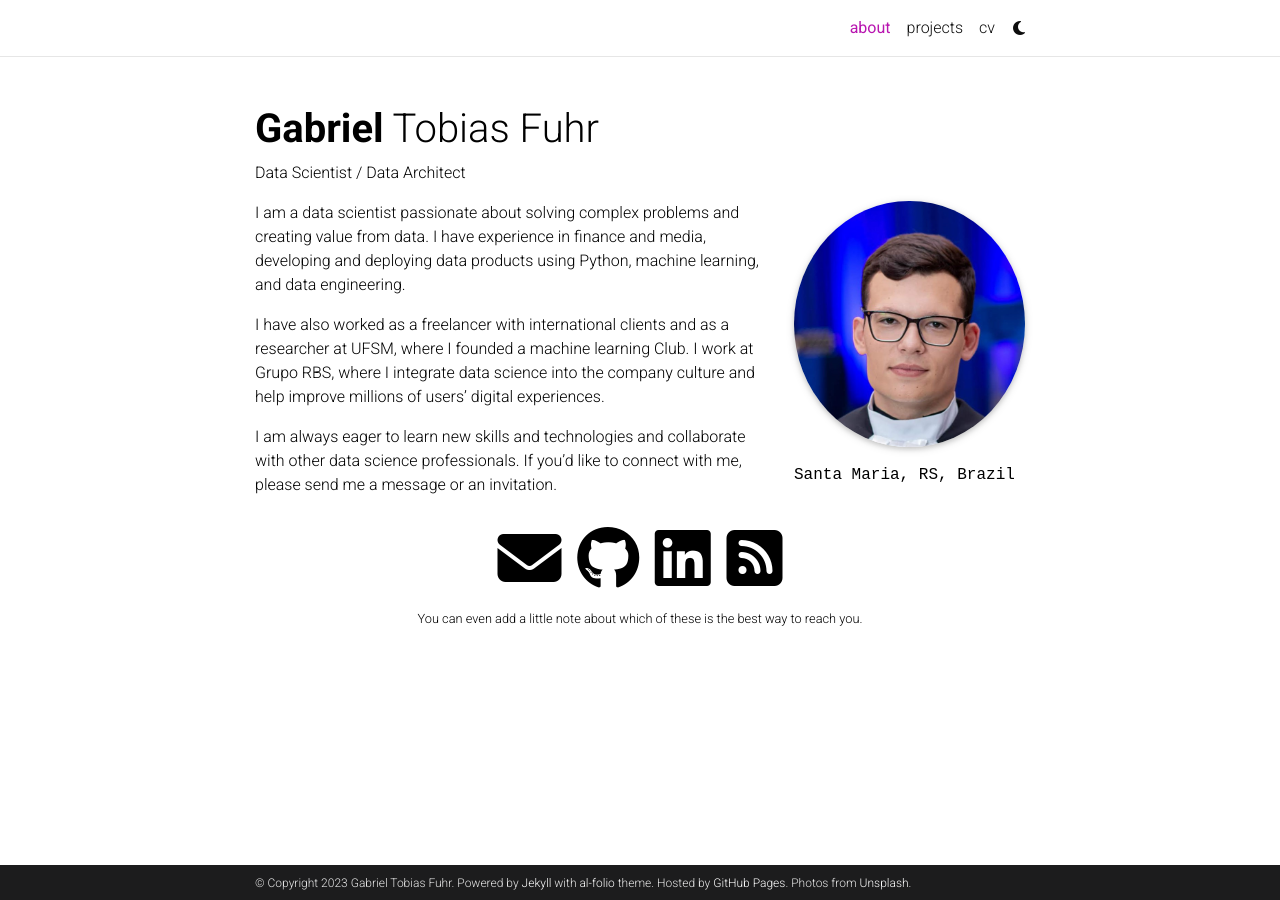
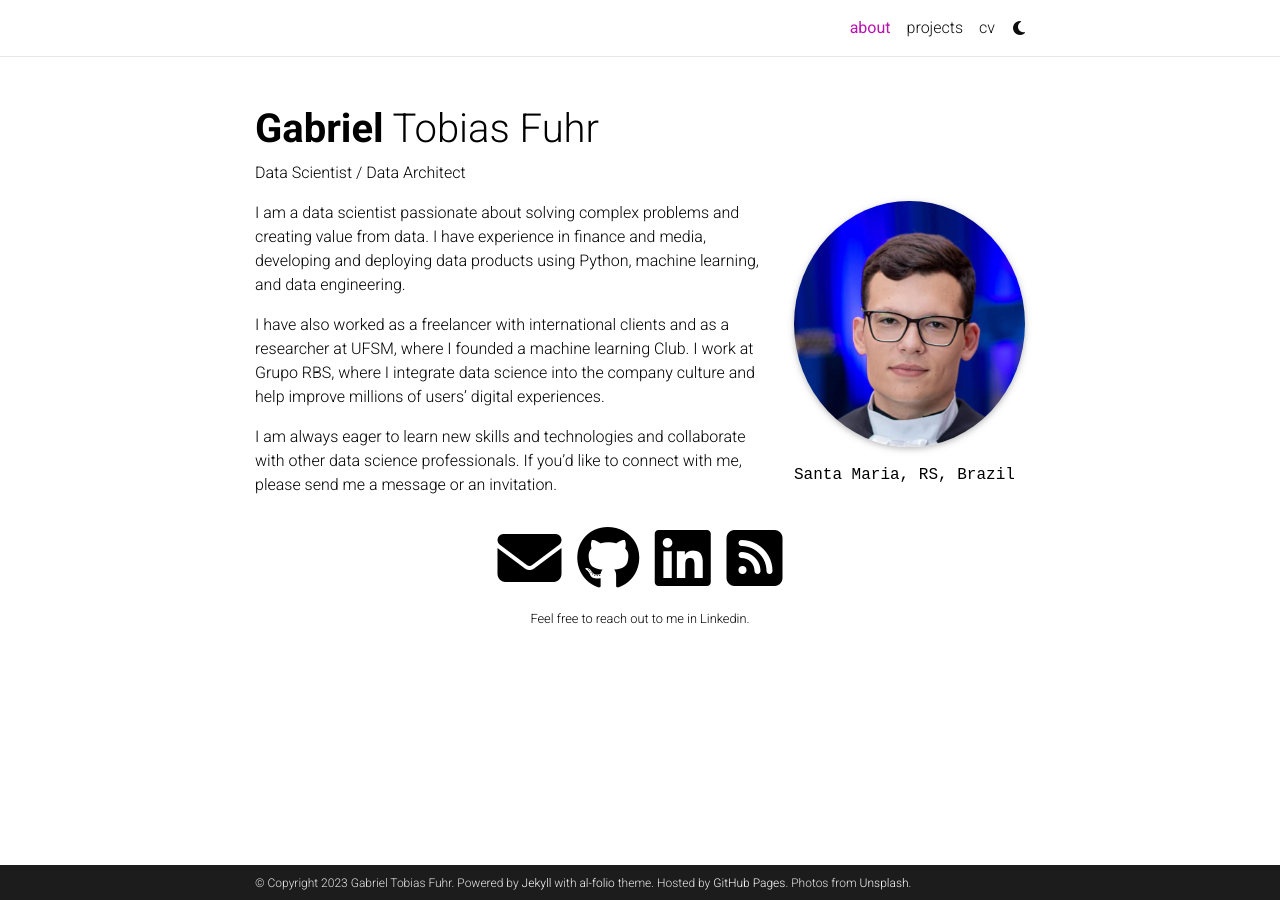
Before and after one commit to gtfuhr/gtfuhr.github.io, a Jekyll site: the page built from _pages/about.md, in a window 1280 px wide. Built offline with Jekyll 4.4.1, drawn with Linux system fonts in a browser that asks for light colours; full-size pictures stand in for the smaller copies a plugin makes; comment, search, counter and statistics services are not loaded; a style sheet for code colours, icons or effects is not loaded.

Commit message:
Update config

```diff
--- a/_config.yml
+++ b/_config.yml
@@ -104,7 +104,7 @@
 wechat_qr: # filename of your wechat qr-code saved as an image (e.g., wechat-qr.png if saved to assets/img/wechat-qr.png)
 
 contact_note: >
-  You can even add a little note about which of these is the best way to reach you.
+  Feel free to reach out to me in Linkedin.
 
 # -----------------------------------------------------------------------------
 # Analytics and search engine verification
```
